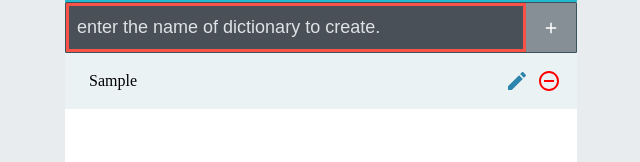
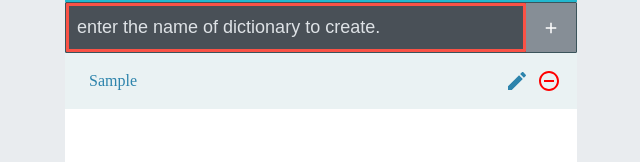
Before and after one commit to jeon7/dictionary-management, a React (Create React App) app: page / in a window 1280 px wide. Both pictures are taken after typing "Sample" into the empty fields and a click on the button 870 px from the left and 184 px from the top of the page. Shown: the part 158-320 px from the top of the page, without its empty margins (319-959 px from the left). Built offline with nearby package versions, Linux system fonts and the light colour scheme.

Commit message:
dictionary title & records clickable to edit and view

```diff
--- a/src/components/common/ModalAsk.js
+++ b/src/components/common/ModalAsk.js
@@ -1,4 +1,4 @@
-import React, { useRef, useEffect } from 'react';
+import React from 'react';
 import styled from 'styled-components';
 import Button from './Button';
 
@@ -50,16 +50,6 @@ const ModalAsk = ({
   onCancel,
 }) => {
 
-
-  // const confirmBtnRef = useRef(null);
-
-  // test
-  // console.info(JSON.stringify(confirmBtnRef));
-
-  // useEffect(() => {
-  //   confirmBtnRef.current.focus();
-  // });
-
   if (!visible) return null;
 
   return (
@@ -68,15 +58,8 @@ const ModalAsk = ({
         <h2>{title}</h2>
         <p>{description}</p>
         <div className="buttons">
-          <StyledButton onClick={onCancel}> Cancel </StyledButton>
-          <StyledButton
-            cyan
-            onClick={onConfirm}
-          // ref={confirmBtnRef}
-          // autoFocus={true}
-          >
-            Confirm
-          </StyledButton>
+          <StyledButton onClick={onCancel} autoFocus={true} > Cancel </StyledButton>
+          <StyledButton cyan onClick={onConfirm}> Confirm </StyledButton>
         </div>
       </ModalBlock>
     </Fullscreen>
--- a/src/components/edit/RecordListItem.js
+++ b/src/components/edit/RecordListItem.js
@@ -1,4 +1,4 @@
-import React, { useRef, useState, useEffect } from 'react';
+import React, { useState, useCallback, useEffect } from 'react';
 import { PropTypes } from 'prop-types';
 import styled from 'styled-components';
 import { MdContentCopy, MdModeEdit, MdRemoveCircleOutline } from 'react-icons/md';
@@ -23,6 +23,15 @@ const RecordListItemBlock = styled.div`
 const RecordContent = styled.div`
   margin-left: 0.5rem;
   flex: 1;
+  margin-left: 0.5rem;
+  flex: 1;
+  display: flex;
+  align-items: center;
+  color: #2d84ac;
+  cursor: pointer;
+  &:hover {
+    color: #7bb4ba;
+  }
 `;
 
 const IconArea = styled.div`
@@ -135,8 +144,6 @@ const RecordListItem = ({ id, domain, range,
   const [isForks, setIsForks] = useState(false);
   const [isDuplicates, setIsDuplicates] = useState(false);
 
-  // const recordUpdateInputRef = useRef(null);
-
   // TODO consider useCallback, missing dependency?
   useEffect(() => {
     const isChains = checkChains(domain, range, selected_dictionary_title);
@@ -149,10 +156,9 @@ const RecordListItem = ({ id, domain, range,
 
   });
 
-  const onUpdateClick = () => {
-    // recordUpdateInputRef.current.focus();
+  const onUpdateClick = useCallback(() => {
     setUpdateModal(true);
-  }
+  }, [updateModal]);
 
   // button in modal window for update
   const onConfirmUpdate = () => {
@@ -196,8 +202,8 @@ const RecordListItem = ({ id, domain, range,
   return (
     <>
       <RecordListItemBlock>
-        <RecordContent> {domain} </RecordContent>
-        <RecordContent> {range} </RecordContent>
+        <RecordContent onClick={onUpdateClick}> {domain} </RecordContent>
+        <RecordContent onClick={onUpdateClick}> {range} </RecordContent>
         <IconArea>
           {isDuplicates && <DuplicatesWarning > <MdContentCopy /> </DuplicatesWarning>}
           {isForks && <ForksWarning > <IoIosGitNetwork /> </ForksWarning>}
@@ -218,7 +224,7 @@ const RecordListItem = ({ id, domain, range,
             value={domainUpdated}
             placeholder={domain}
             onChange={onChangeDomain}
-          // ref={recordUpdateInputRef}
+            autoFocus={true}
           />
         </StyledInsert>
         <StyledInsert>
--- a/src/components/overview/DictionaryCreate.js
+++ b/src/components/overview/DictionaryCreate.js
@@ -22,12 +22,12 @@ const StyledInsertForm = styled.form`
     line-height: 1.5;
     color: white;
 
-  :focus {
+    :focus {
     border-color: #FA5246;
     border-style: solid;
     border-width: 3px;
     border-radius: 1px;
-  }
+    }
 
     &::placeholder {
       color: #dee2e6;
--- a/src/components/overview/DictionaryListItem.js
+++ b/src/components/overview/DictionaryListItem.js
@@ -10,19 +10,6 @@ const DictionaryListItemBlock = styled.div`
   display: flex;
   align-items: center;
   background: #495057;
-  /* Link{
-    display: flex;
-    align-items: center;
-    font-size: 1.5rem;
-    color: #2d84ac;
-    cursor: pointer;
-    &:hover {
-     color: #7bb4ba;
-    }
-    & + & {
-      border-top: 1px solid #dee2e6;
-    }
-  } */
   &:nth-child(even) {
     background: #f8f9fa;
   }
@@ -31,9 +18,17 @@ const DictionaryListItemBlock = styled.div`
   }
 `;
 
-const ItemTitle = styled.div`
+const ItemTitleEditLink = styled(Link)`
   margin-left: 0.5rem;
   flex: 1;
+  display: flex;
+  align-items: center;
+  color: #2d84ac;
+  cursor: pointer;
+  text-decoration: none;
+  &:hover {
+    color: #7bb4ba;
+  }
 `;
 
 const EditBtn = styled(Link)`
@@ -84,7 +79,7 @@ const DictionaryListItem = ({ title, id, handleDictionaryDelete }) => {
   return (
     <>
       <DictionaryListItemBlock>
-        <ItemTitle> {title} </ItemTitle>
+        <ItemTitleEditLink to={`/edit/${title}`}> {title} </ItemTitleEditLink>
         <EditBtn to={`/edit/${title}`}> <MdModeEdit /> </EditBtn>
         <RemoveBtn onClick={onDeleteClick}> <MdRemoveCircleOutline /> </RemoveBtn>
       </DictionaryListItemBlock>
```
